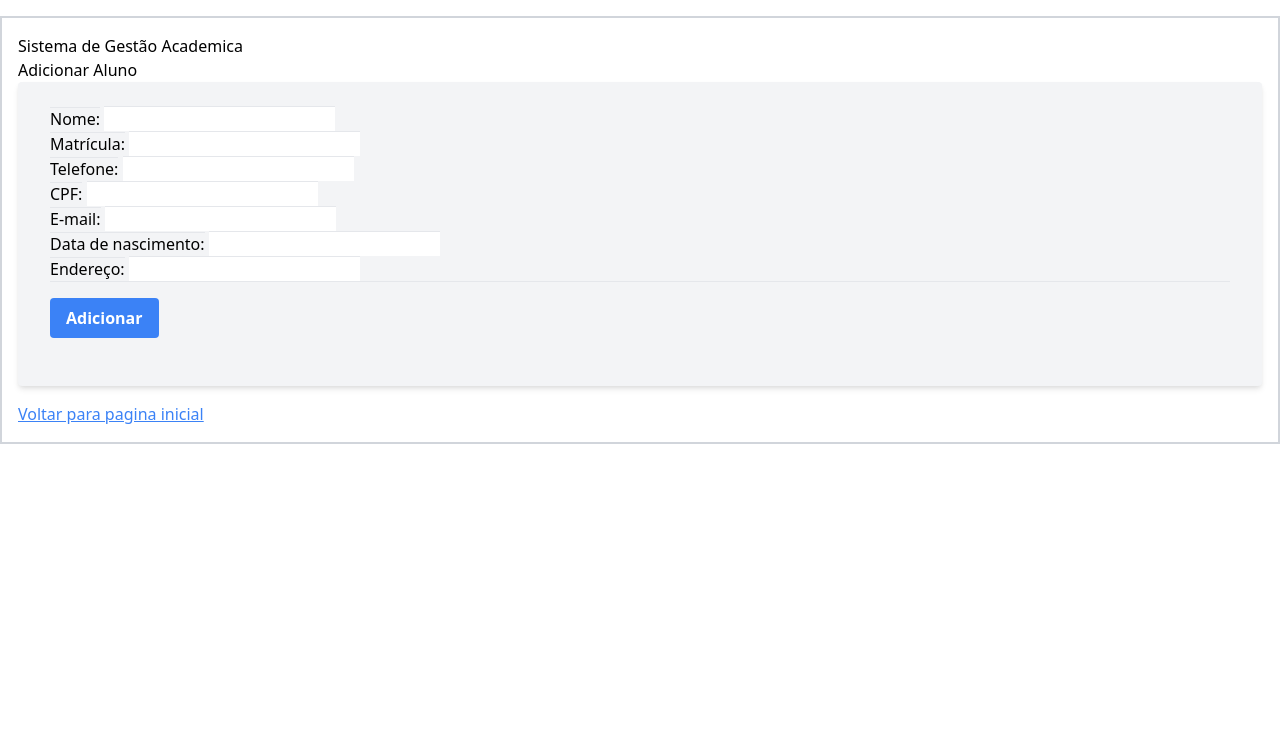
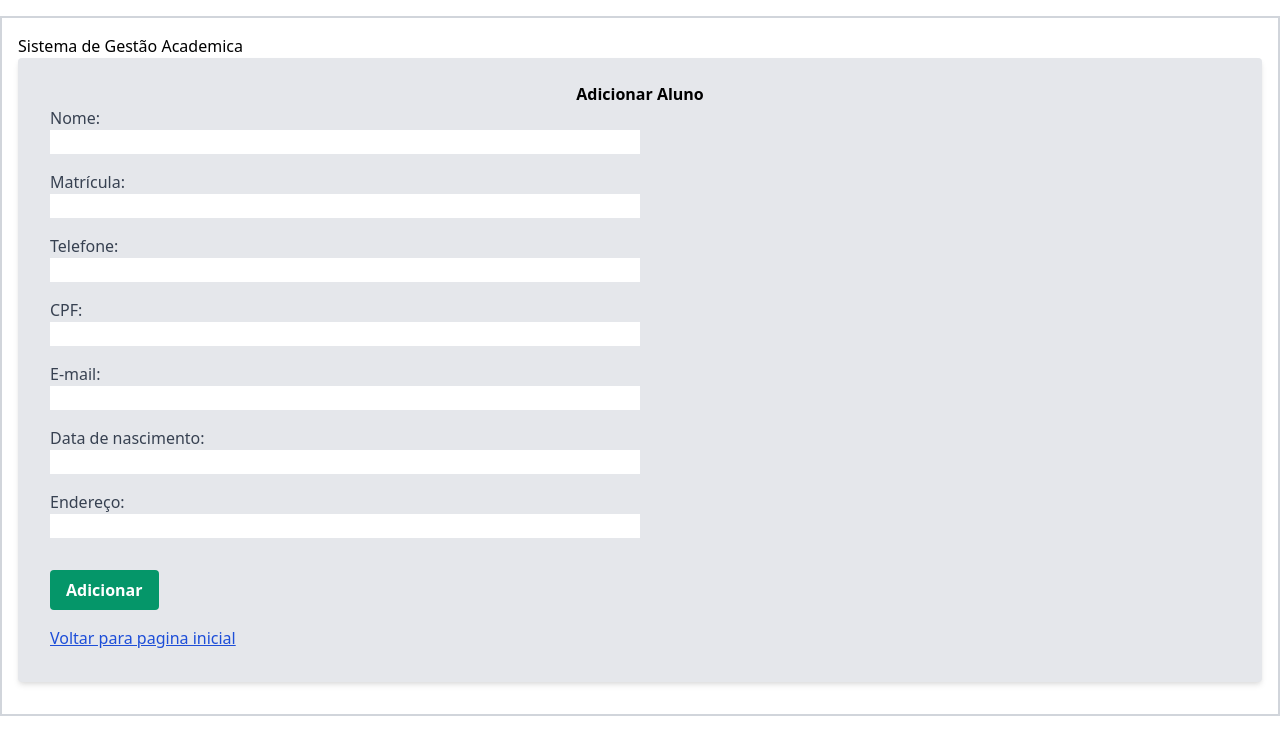
Before and after one commit to Dom-Furia/Projeto_final_CyberEdux, a Django app: page /adicionar/ in a window 1280 px wide. Shown: the top 755 px of the page. Run offline with Django 5.2, Linux system fonts and the light colour scheme.

Commit message:
Add files via upload

```diff
--- a/Projeto_final/sistema_academico/templates/adicionar_aluno.html
+++ b/Projeto_final/sistema_academico/templates/adicionar_aluno.html
@@ -1,34 +1,49 @@
 {% extends 'base.html' %}
 {% block content %}
-<div>
-  <h1 class="mx-auto text-black">Adicionar Aluno</h1>
-  <div>
-    <form method="POST" class="bg-gray-100 shadow-md rounded px-8 pt-6 pb-8 mb-4 divide-y divide-gray-200">
+
+    <form method="POST" class="bg-gray-200 shadow-md rounded px-8 pt-6 pb-8 mb-4 ">
       {% csrf_token %}
-      <label for="nome">Nome:</label>
-        <input type="text" id="nome" name="nome"><br>
-        <label for="matricula">Matrícula:</label>
-        <input type="text" id="matricula" name="matricula"><br>
-        <label for="telefone">Telefone:</label>
-        <input type="text" id="telefone" name="telefone"><br>
-        <label for="cpf">CPF:</label>
-        <input type="text" id="cpf" name="cpf"><br>
-        <label for="email">E-mail:</label>
-        <input type="text" id="email" name="email"><br>
-        <label for="data_nascimento">Data de nascimento:</label>
-        <input type="text" id="data_nascimento" name="data_nascimento"><br>
-        <label for="endereco">Endereço:</label>
-        <input type="text" id="endereco" name="endereco"><br>
+      <div>
+        <h1 class="mx-auto text-black text-center font-bold">Adicionar Aluno</h1>
+      <div>
+      <div class="mb-4">
+        <label for="nome" class="block text-gray-700">Nome:</label>
+        <input type="text" id="nome" name="nome" class="w-1/2">
+      </div class="mb-4">
+        <div class="mb-4">
+          <label for="matricula" class="block text-gray-700">Matrícula:</label>
+          <input type="text" id="matricula" name="matricula" class="w-1/2"><br>
+        </div>
+        <div class="mb-4">
+          <label for="telefone" class="block text-gray-700">Telefone:</label>
+          <input type="text" id="telefone" name="telefone" class="w-1/2"><br>
+        </div>
+        <div class="mb-4">
+          <label for="cpf" class="block text-gray-700">CPF:</label>
+          <input type="text" id="cpf" name="cpf" class="w-1/2"><br>
+        </div>
+        <div class="mb-4">
+          <label for="email" class="block text-gray-700">E-mail:</label>
+          <input type="text" id="email" name="email" class="w-1/2"><br>
+        </div>
+        <div class="mb-4">
+          <label for="data_nascimento" class="block text-gray-700">Data de nascimento:</label>
+          <input type="text" id="data_nascimento" name="data_nascimento" class="w-1/2"><br>
+        </div>
+        <div class="mb-4">
+          <label for="endereco" class="block text-gray-700">Endereço:</label>
+          <input type="text" id="endereco" name="endereco" class="w-1/2"><br>
+        </div>
 
       <div class="flex items-center justify-between py-4">
-        <button type="submit" class="bg-blue-500 hover:bg-blue-700 text-white font-bold py-2 px-4 rounded">
+        <button type="submit" class="bg-green-600 hover:bg-green-700 text-white font-bold py-2 px-4 rounded">
           Adicionar
         </button>
       </div>
     </form>
   </div>
 
-  <a href="{% url 'home' %}" class="text-blue-500 underline">Voltar para pagina inicial</a>
+  <a href="{% url 'home' %}" class="text-blue-700 underline">Voltar para pagina inicial</a>
 </div>
 
 {% endblock %}
--- a/Projeto_final/sistema_academico/templates/home.html
+++ b/Projeto_final/sistema_academico/templates/home.html
@@ -2,7 +2,7 @@
 {% block content %}
 
 <h1 class="mx-auto text-black text-center font-bold">Alunos</h1>
-<div class="flex items-center space-x-2">
+<div class="flex items-center space-x-2 mb-4">
   <a href="{% url 'adicionar_aluno' %}" class="btn bg-blue-700 hover:bg-blue-500 text-white rounded p-2 ">Adicionar Aluno</a>
   <a href="{% url 'criar_curso' %}" class="btn bg-blue-700 hover:bg-blue-500 text-white rounded p-2 ">Criar Curso</a>
   <a href="#" class="btn bg-blue-700 hover:bg-blue-500 text-white rounded p-2 ">Criar Departamento</a>
@@ -27,6 +27,7 @@
           <td class="px-6 py-4 whitespace-nowrap">
             {% for matricula in aluno.matriculas.all %}
               {{ matricula.curso.nome }}
+              <br>
             {% endfor %}
           </td>
 
--- a/Projeto_final/sistema_academico/views.py
+++ b/Projeto_final/sistema_academico/views.py
@@ -74,14 +74,17 @@ def matricular_aluno(request):
         aluno = Aluno.objects.get(id=aluno_id)
         curso = Curso.objects.get(id=curso_id)
 
-        # Verificar se o aluno já está matriculado no curso
-        if Matricula.objects.filter(aluno=aluno, curso=curso).exists():
-            return render(request, 'erro_matriculado', {'mensagem': 'Aluno já está matriculado neste curso'})
-
-        # Se não estiver matriculado, criar uma nova matrícula
-        Matricula.objects.create(aluno=aluno, curso=curso)
-
-        return redirect('home.html', aluno_id=aluno_id)
+        if  Matricula.objects.filter(aluno=aluno, curso=curso).exists():
+            messages.error(request, 'Este aluno (a) ja esta matriculado (a) neste curso.')
+            return redirect('matricular_aluno')
+        else:
+            try:
+                Matricula.objects.create(aluno=aluno, curso=curso)
+                messages.success(request, 'Aluno (a) matriculado com sucesso!')
+                return redirect('matricular_aluno')
+            except Exception as e:
+                messages.error(request, f'Erro ao matricular aluno (a): {e}')
+                return redirect('home')
     else:
         alunos = Aluno.objects.all()
         cursos = Curso.objects.all()
```
Also changed, not shown: Projeto_final/sistema_academico/templates/criar_curso.html (+21 -18 lines), Projeto_final/sistema_academico/templates/matricular_aluno.html (+26 -6 lines), Projeto_final/db.sqlite3.
